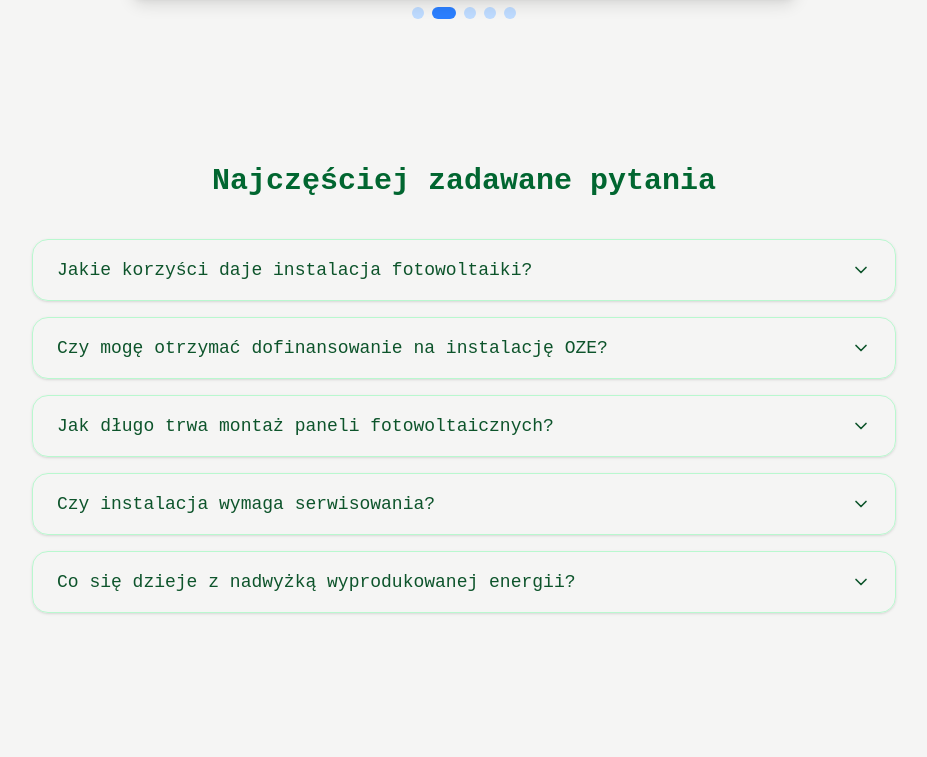
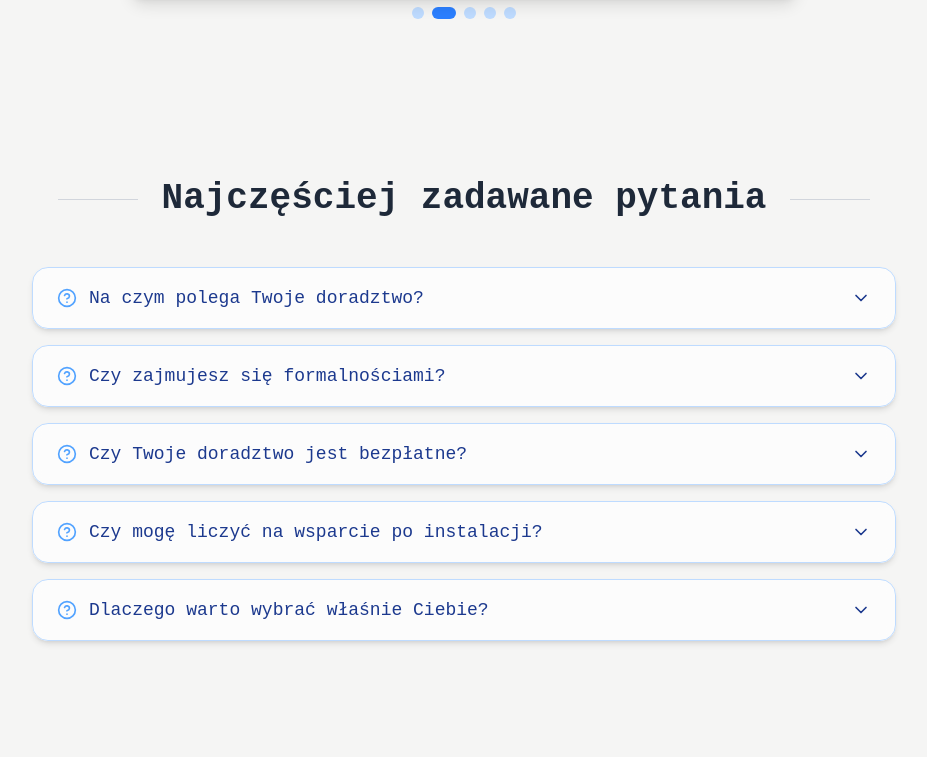
Before and after one commit to Giszta/twoj-doradca, a Next.js app: page / in a window 1280 px wide. Shown: the part 4415-5172 px from the top of the page, without its empty margins (176-1103 px from the left). Built offline with nearby package versions, Linux system fonts and the light colour scheme.

Commit message:
FAQ-rework

```diff
--- a/src/app/components/AboutSection.tsx
+++ b/src/app/components/AboutSection.tsx
@@ -68,7 +68,7 @@ const AboutSection = () => {
     }
   };
   return (
-    <section className="py-20 ">
+    <section id="about" className=" py-20 ">
       <div className="max-w-7xl mx-auto px-6">
         {/* Tytuł */}
         <motion.h2
--- a/src/app/components/Faq.tsx
+++ b/src/app/components/Faq.tsx
@@ -1,7 +1,8 @@
 "use client";
 
 import { useState } from "react";
-import { ChevronDown } from "lucide-react";
+import { ChevronDown, HelpCircle } from "lucide-react";
+import { motion, AnimatePresence } from "framer-motion";
 
 interface FAQItem {
   question: string;
@@ -10,29 +11,29 @@ interface FAQItem {
 
 const faqs: FAQItem[] = [
   {
-    question: "Jakie korzyści daje instalacja fotowoltaiki?",
+    question: "Na czym polega Twoje doradztwo?",
     answer:
-      "Fotowoltaika pozwala obniżyć rachunki za prąd nawet o kilkadziesiąt procent, zwiększa niezależność energetyczną i korzystnie wpływa na środowisko.",
+      "Pomagam kompleksowo – od analizy potrzeb, przez dobór instalacji fotowoltaicznej, pomp ciepła czy magazynu energii, aż po wsparcie w uzyskaniu dotacji i finansowania.",
   },
   {
-    question: "Czy mogę otrzymać dofinansowanie na instalację OZE?",
+    question: "Czy zajmujesz się formalnościami?",
     answer:
-      "Tak, istnieją różne programy rządowe i regionalne, takie jak 'Mój Prąd' czy 'Czyste Powietrze'. Pomożemy Ci w procesie uzyskania dotacji.",
+      "Tak. Zajmuję się wszystkimi formalnościami, od dokumentów urzędowych po zgłoszenia do operatora sieci. Dzięki temu oszczędzasz czas i nerwy.",
   },
   {
-    question: "Jak długo trwa montaż paneli fotowoltaicznych?",
+    question: "Czy Twoje doradztwo jest bezpłatne?",
     answer:
-      "Sam montaż zajmuje zwykle 1–3 dni, w zależności od wielkości instalacji. Cały proces od podpisania umowy do uruchomienia to zazwyczaj 4–8 tygodni.",
+      "Tak – moje doradztwo jest bezpłatne. Zarabiam na prowizji od dostawców i instalatorów, a Ty nie ponosisz dodatkowych kosztów.",
   },
   {
-    question: "Czy instalacja wymaga serwisowania?",
+    question: "Czy mogę liczyć na wsparcie po instalacji?",
     answer:
-      "Systemy fotowoltaiczne są praktycznie bezobsługowe. Zaleca się jednak okresowe przeglądy i czyszczenie paneli dla zachowania maksymalnej wydajności.",
+      "Oczywiście. Doradzam nie tylko na etapie inwestycji, ale również po montażu – w zakresie optymalizacji, serwisów i rozbudowy instalacji.",
   },
   {
-    question: "Co się dzieje z nadwyżką wyprodukowanej energii?",
+    question: "Dlaczego warto wybrać właśnie Ciebie?",
     answer:
-      "Nadwyżka energii trafia do sieci energetycznej i możesz ją odebrać w późniejszym czasie zgodnie z zasadami systemu opustów lub net-billingu.",
+      "Od lat zajmuję się doradztwem w zakresie OZE. Stawiam na szczerość, przejrzystość i indywidualne podejście do klienta. Klienci cenią mnie za rzetelność i wsparcie na każdym kroku.",
   },
 ];
 
@@ -44,31 +45,63 @@ export default function FAQ() {
   };
 
   return (
-    <section id="faq" className="bg-stone-100   w-full flex justify-center py-16">
+    <section
+      id="faq"
+      className=" w-full flex justify-center py-20 relative"
+    >
       <div className="w-full max-w-4xl px-4">
-        <h2 className="text-3xl font-bold text-center text-green-800 mb-10">
-          Najczęściej zadawane pytania
-        </h2>
+         <motion.h2
+                  className="flex items-center justify-center text-4xl font-bold text-gray-800 mb-12"
+                  initial={{ opacity: 0, y: -30 }}
+                  whileInView={{ opacity: 1, y: 0 }}
+                  viewport={{ once: true }}
+                ><span className="inline-block border-t border-gray-300 w-20 mr-6"></span>
+                 Najczęściej zadawane pytania
+                  <span className="inline-block border-t border-gray-300 w-20 ml-6"></span>
+                </motion.h2>
+
+
         <div className="space-y-4">
           {faqs.map((faq, index) => (
             <div
               key={index}
-              className="border border-green-200 rounded-2xl shadow-sm hover:bg-green-100/50 transition"
+              className="border border-blue-200 rounded-2xl shadow-md hover:shadow-lg bg-white/70 backdrop-blur-sm transition"
             >
               <button
                 onClick={() => toggleFAQ(index)}
-                className="flex justify-between items-center w-full px-6 py-4 text-left text-lg font-medium text-green-900  transition"
+                className="flex justify-between items-center w-full px-6 py-4 text-left text-lg font-medium text-blue-900"
               >
-                {faq.question}
+                <span className="flex items-center gap-3">
+                  <HelpCircle className="w-5 h-5 text-blue-400" />
+                  {faq.question}
+                </span>
                 <ChevronDown
                   className={`w-5 h-5 transform transition-transform duration-300 ${
-                    openIndex === index ? "rotate-180" : ""
+                    openIndex === index ? "rotate-180 text-blue-500" : ""
                   }`}
                 />
               </button>
-              {openIndex === index && (
-                <div className="px-6 pb-4 text-gray-700">{faq.answer}</div>
-              )}
+
+              <AnimatePresence initial={false}>
+                {openIndex === index && (
+                  <motion.div
+                    initial={{ opacity: 0, height: 0 }}
+                    animate={{ opacity: 1, height: "auto" }}
+                    exit={{ opacity: 0, height: 0 }}
+                    transition={{
+                      type: "spring",
+                      stiffness: 120,
+                      damping: 20,
+                      mass: 0.8,
+                    }}
+                    className="overflow-hidden px-6"
+                  >
+                    <div className="pb-4 text-gray-700 leading-relaxed">
+                      {faq.answer}
+                    </div>
+                  </motion.div>
+                )}
+              </AnimatePresence>
             </div>
           ))}
         </div>
--- a/src/app/components/Navbar.tsx
+++ b/src/app/components/Navbar.tsx
@@ -10,7 +10,7 @@ const navbarItem = [
   { title: "O mnie", path: "#about" },
   { title: "Dotacje", path: "#grants" },
   { title: "Realizacje", path: "#projects" },
-  { title: "Opinie", path: "#opinion" },
+  { title: "Opinie", path: "#opinions" },
   { title: "Oferta", path: "#offer" },
   { title: "Kontakt", path: "#contact" },
 ];
--- a/src/app/components/OfferSection.tsx
+++ b/src/app/components/OfferSection.tsx
@@ -56,7 +56,7 @@ const products = [
 
 export default function Offer() {
   return (
-    <section className="py-16 px-6">
+    <section id="offer" className="py-16 px-6">
       <div className="max-w-7xl mx-auto">
 <h2 className="flex items-center justify-center text-4xl font-bold text-gray-800 mb-12">
   <span className="inline-block border-t border-gray-300 w-20 mr-6"></span>
```
